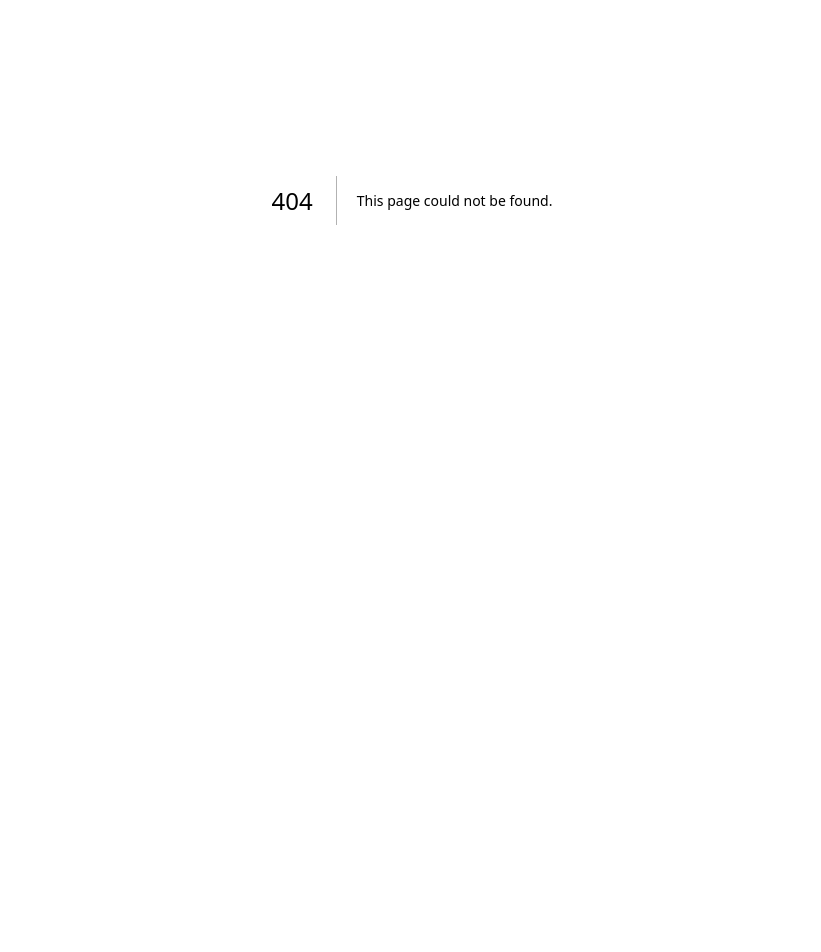
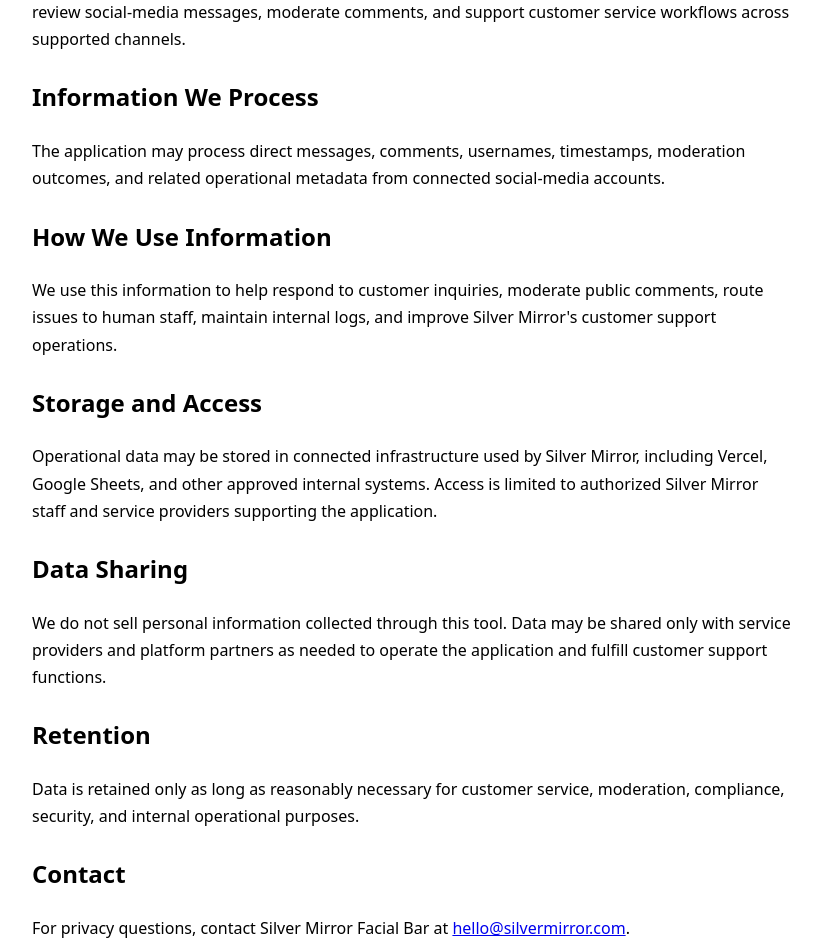
Before and after one commit to silvermirrorfb/sm-social-media-manager, a Next.js app: page /privacy in a window 1280 px wide. Before the commit this address had no page. Shown: the part 200-1152 px from the top of the page, without its empty margins (228-1049 px from the left). Before the commit the page ends 800 px from the top, so only its background shows below. Built offline with nearby package versions, Linux system fonts and the light colour scheme.

Commit message:
Add public privacy and terms pages for platform review

```diff
--- a/src/app/page.js
+++ b/src/app/page.js
@@ -2,8 +2,9 @@
   return (
     <main style={{ fontFamily: 'system-ui', padding: '2rem', maxWidth: '600px', margin: '0 auto' }}>
       <h1>Silver Mirror Social Media Manager</h1>
-      <p>AI-powered Instagram DM and comment management.</p>
+      <p>AI-powered social inbox, moderation, and customer-support management for Silver Mirror.</p>
       <p><a href="/dashboard">→ Dashboard</a></p>
+      <p><a href="/privacy">Privacy Policy</a> {' · '} <a href="/terms">Terms of Service</a></p>
       <p style={{ color: '#888', fontSize: '0.85rem', marginTop: '2rem' }}>
         Webhook endpoint: <code>/api/instagram/webhook</code>
       </p>
--- /dev/null
+++ b/src/app/privacy/page.js
@@ -0,0 +1,74 @@
+export const metadata = {
+  title: 'Privacy Policy | Silver Mirror Social Media Manager',
+  description: 'Privacy Policy for the Silver Mirror Social Media Manager web application.',
+};
+
+const sectionStyle = {
+  marginTop: '1.5rem',
+  lineHeight: 1.7,
+};
+
+export default function PrivacyPage() {
+  return (
+    <main style={{ fontFamily: 'system-ui', padding: '2rem', maxWidth: '760px', margin: '0 auto' }}>
+      <h1>Privacy Policy</h1>
+      <p>Effective date: March 16, 2026</p>
+      <p style={sectionStyle}>
+        Silver Mirror Social Media Manager is an internal business tool used by Silver Mirror Facial Bar
+        to review social-media messages, moderate comments, and support customer service workflows across
+        supported channels.
+      </p>
+
+      <section style={sectionStyle}>
+        <h2>Information We Process</h2>
+        <p>
+          The application may process direct messages, comments, usernames, timestamps, moderation outcomes,
+          and related operational metadata from connected social-media accounts.
+        </p>
+      </section>
+
+      <section style={sectionStyle}>
+        <h2>How We Use Information</h2>
+        <p>
+          We use this information to help respond to customer inquiries, moderate public comments, route
+          issues to human staff, maintain internal logs, and improve Silver Mirror&apos;s customer support
+          operations.
+        </p>
+      </section>
+
+      <section style={sectionStyle}>
+        <h2>Storage and Access</h2>
+        <p>
+          Operational data may be stored in connected infrastructure used by Silver Mirror, including Vercel,
+          Google Sheets, and other approved internal systems. Access is limited to authorized Silver Mirror
+          staff and service providers supporting the application.
+        </p>
+      </section>
+
+      <section style={sectionStyle}>
+        <h2>Data Sharing</h2>
+        <p>
+          We do not sell personal information collected through this tool. Data may be shared only with
+          service providers and platform partners as needed to operate the application and fulfill customer
+          support functions.
+        </p>
+      </section>
+
+      <section style={sectionStyle}>
+        <h2>Retention</h2>
+        <p>
+          Data is retained only as long as reasonably necessary for customer service, moderation, compliance,
+          security, and internal operational purposes.
+        </p>
+      </section>
+
+      <section style={sectionStyle}>
+        <h2>Contact</h2>
+        <p>
+          For privacy questions, contact Silver Mirror Facial Bar at{' '}
+          <a href="mailto:hello@silvermirror.com">hello@silvermirror.com</a>.
+        </p>
+      </section>
+    </main>
+  );
+}
```
Also changed, not shown: src/app/terms/page.js (added, +62 -0 lines).
